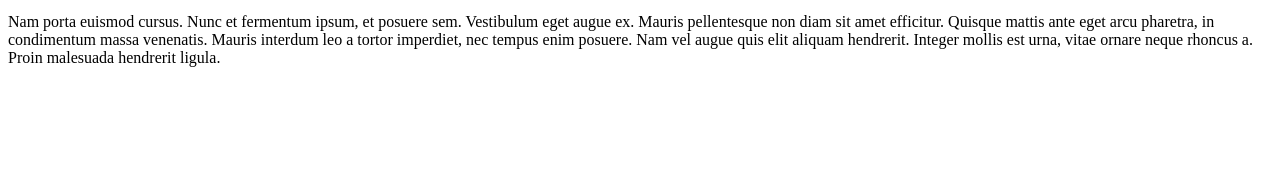
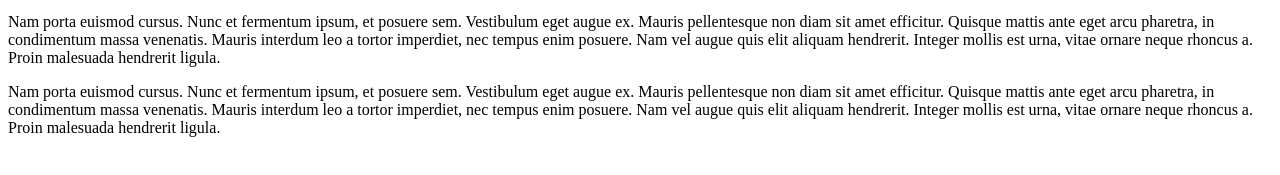
Before and after one commit to AdrianBabieczko/learning-git-2, a plain HTML site: page index.html in a window 1280 px wide. Shown: the part 139-314 px from the top of the page. Drawn offline with Linux system fonts and the light colour scheme.

Commit message:
Add new paragrapth in index.html

```diff
--- a/index.html
+++ b/index.html
@@ -24,5 +24,13 @@
       augue quis elit aliquam hendrerit. Integer mollis est urna, vitae ornare
       neque rhoncus a. Proin malesuada hendrerit ligula.
     </p>
+    <p>
+      Nam porta euismod cursus. Nunc et fermentum ipsum, et posuere sem.
+      Vestibulum eget augue ex. Mauris pellentesque non diam sit amet efficitur.
+      Quisque mattis ante eget arcu pharetra, in condimentum massa venenatis.
+      Mauris interdum leo a tortor imperdiet, nec tempus enim posuere. Nam vel
+      augue quis elit aliquam hendrerit. Integer mollis est urna, vitae ornare
+      neque rhoncus a. Proin malesuada hendrerit ligula.
+    </p>
   </body>
 </html>
```
